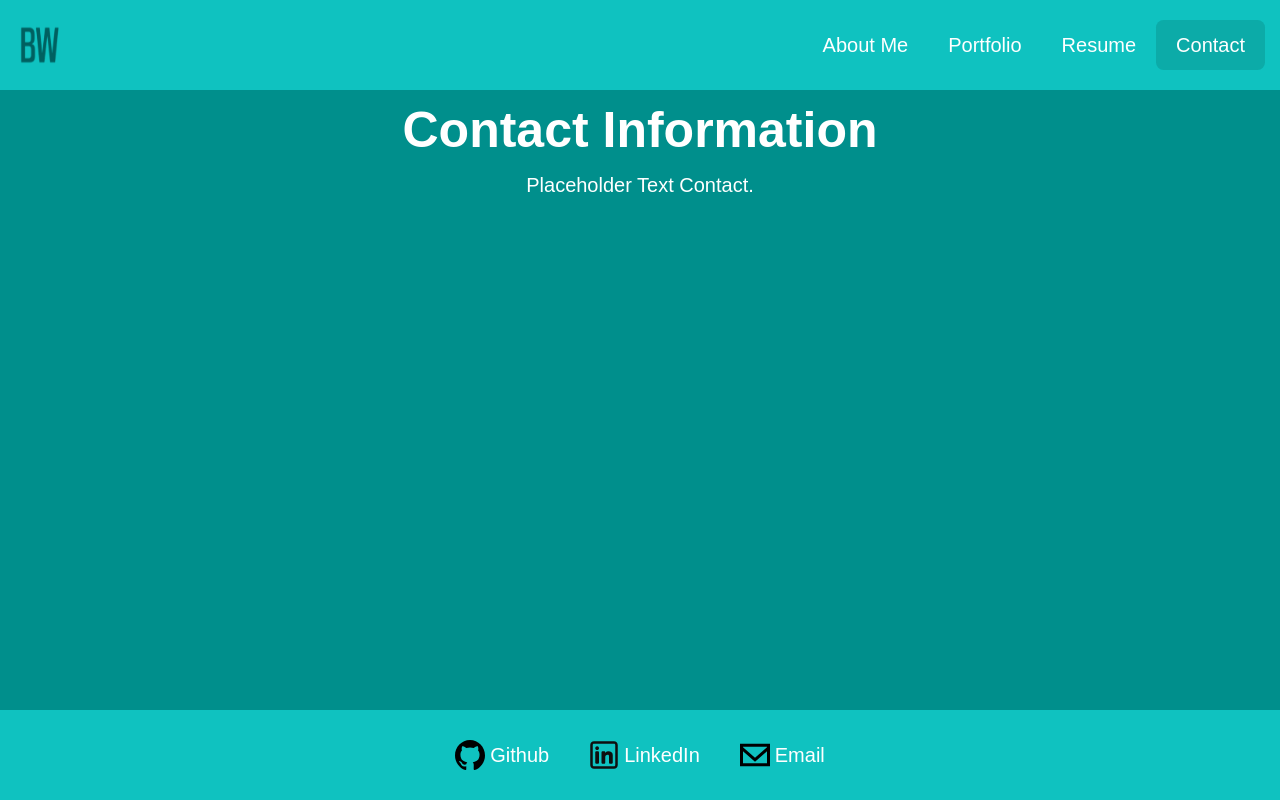
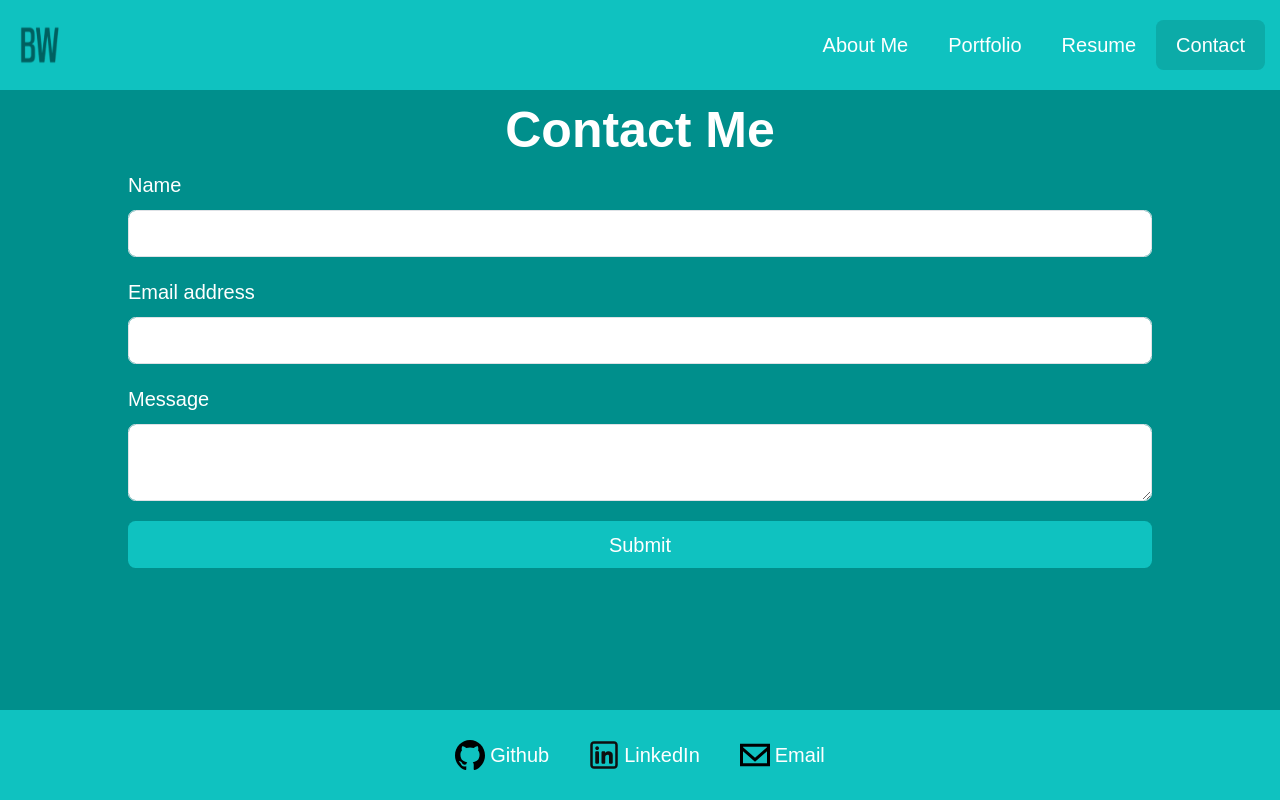
Before and after one commit to Bwing2/brandon-react-portfolio, a React (Vite) app: page /contact in a window 1280 px wide. Built offline with nearby package versions, Linux system fonts and the light colour scheme.

Commit message:
Added contact form component with CSS styling included.

```diff
--- a/src/App.css
+++ b/src/App.css
@@ -17,7 +17,8 @@
 }
 
 .container-fluid,
-.custom-background-color {
+.custom-background-color,
+.custom-button-color {
   background-color: var(--bkgrd-color1);
 }
 
@@ -125,6 +126,7 @@
 
 .links-div {
   margin-top: 5%;
+  justify-content: space-evenly;
 }
 
 .language-badge {
@@ -133,6 +135,14 @@
   background-color: var(--bkgrd-color2);
   font-weight: bold;
   font-size: 15px;
+}
+
+/* Contact Form Page*/
+.form-container {
+  width: 80%;
+  margin: 0 auto;
+  display: flex;
+  flex-direction: column;
 }
 
 @media (max-width: 850px) {
--- /dev/null
+++ b/src/components/contactForm.jsx
@@ -0,0 +1,87 @@
+import { useState } from 'react';
+
+function ContactForm() {
+  const [name, setName] = useState('');
+  const [email, setEmail] = useState('');
+  const [message, setMessage] = useState('');
+  const [submitted, setSubmitted] = useState(false);
+
+  const handleState = (event) => {
+    event.preventDefault();
+
+    const inputName = event.target.name;
+    const fieldValue = event.target.value;
+
+    switch (inputName) {
+      case 'name':
+        setName(fieldValue);
+        break;
+      case 'email':
+        setEmail(fieldValue);
+        break;
+      case 'message':
+        setMessage(fieldValue);
+        break;
+      default:
+        break;
+    }
+  };
+
+  const handleSubmit = (event) => {
+    event.preventDefault();
+
+    if (!name || !email || !message) {
+      alert('Please fill out all fields.');
+      return;
+    }
+
+    setSubmitted(true);
+
+    setTimeout(() => {
+      setName('');
+      setEmail('');
+      setMessage('');
+      setSubmitted(false);
+    }, 4000);
+  };
+
+  return (
+    <form onSubmit={handleSubmit} className="form-container">
+      <div className="mb-3">
+        <label className="form-label">Name</label>
+        <input
+          type="text"
+          className="form-control"
+          name="name"
+          value={name}
+          onChange={handleState}
+        />
+      </div>
+      <div className="mb-3">
+        <label className="form-label">Email address</label>
+        <input
+          type="email"
+          className="form-control"
+          name="email"
+          value={email}
+          onChange={handleState}
+        />
+      </div>
+      <div className="mb-3">
+        <label className="form-label">Message</label>
+        <textarea
+          className="form-control"
+          name="message"
+          value={message}
+          onChange={handleState}
+        ></textarea>
+      </div>
+      <button type="submit" className="btn custom-button-color">
+        Submit
+      </button>
+      {submitted ? <p>Thanks for your submission!</p> : null}
+    </form>
+  );
+}
+
+export default ContactForm;
--- a/src/components/portfolio/portfolioCard.jsx
+++ b/src/components/portfolio/portfolioCard.jsx
@@ -25,7 +25,7 @@ export default function PortfolioCard({ project, className }) {
           <img
             className="project-img"
             src={project.imgSrc}
-            alt={project.name}
+            alt={project.imgAlt}
           />
         </div>
       </div>
--- a/src/pages/Contact.jsx
+++ b/src/pages/Contact.jsx
@@ -1,8 +1,10 @@
+import ContactForm from '../components/contactForm';
+
 export default function Contact() {
   return (
     <div>
-      <h1>Contact Information</h1>
-      <p>Placeholder Text Contact.</p>
+      <h1>Contact Me</h1>
+      <ContactForm />
     </div>
   );
 }
```
